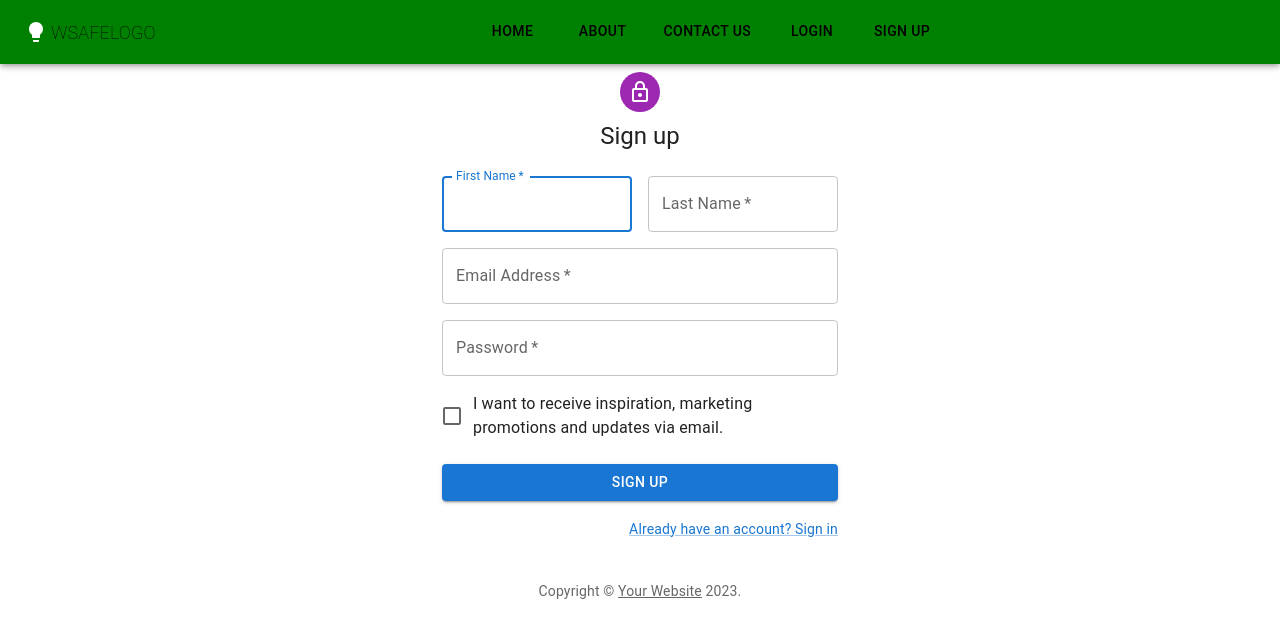
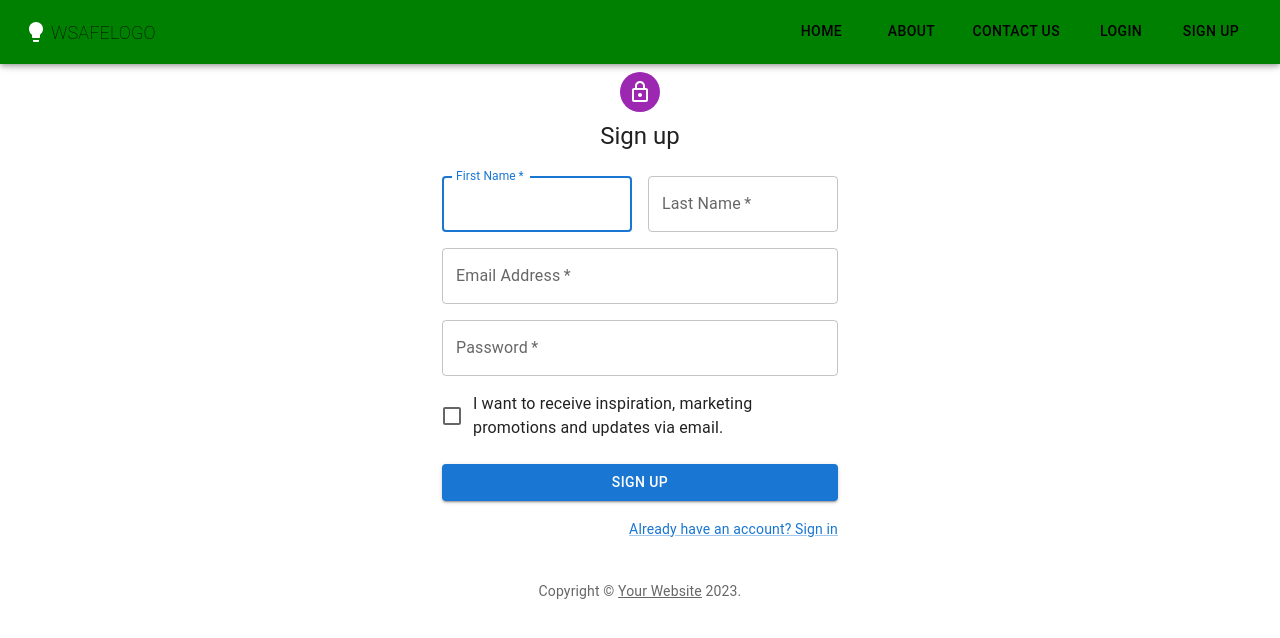
Before and after one commit to princek1009/my-app1, a React (Create React App) app: page / in a window 1280 px wide. Shown: the top 638 px of the page. Built offline with nearby package versions, Linux system fonts and the light colour scheme.

Commit message:
shifted to right

```diff
--- a/src/App.css
+++ b/src/App.css
@@ -18,8 +18,6 @@
   min-height: 100vh;
   display: flex;
   flex-direction: column;
-  align-items: center;
-  justify-content: center;
   font-size: calc(10px + 2vmin);
   color: white;
 }
--- a/src/components/Navbar.css
+++ b/src/components/Navbar.css
@@ -12,3 +12,6 @@
   font-weight: 100;
   font-size: large;
 }
+.MuiTabs-flexContainer{
+  float: right;
+}
```
Also changed, not shown: 1 other file (tests, documents, lock files or other folders).
